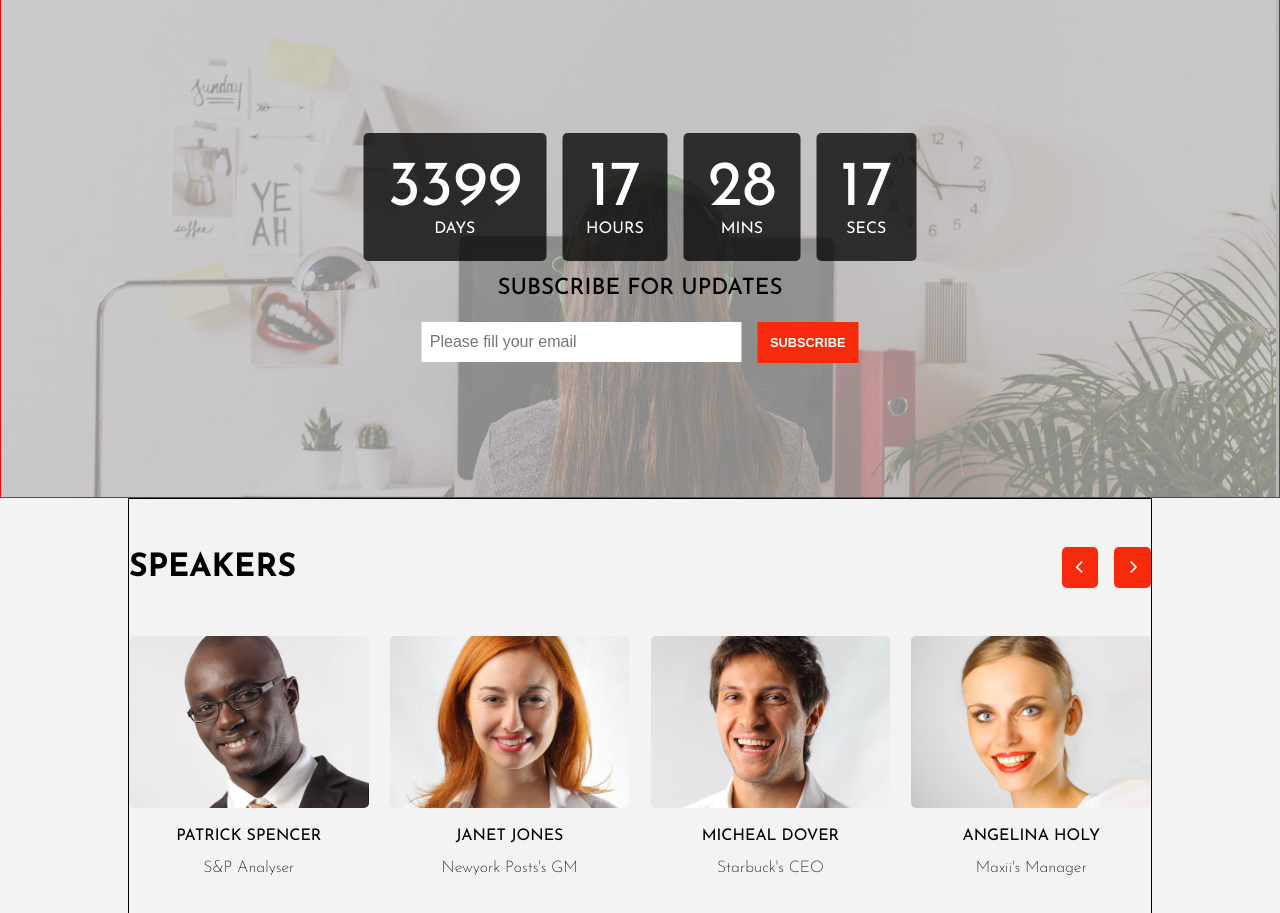
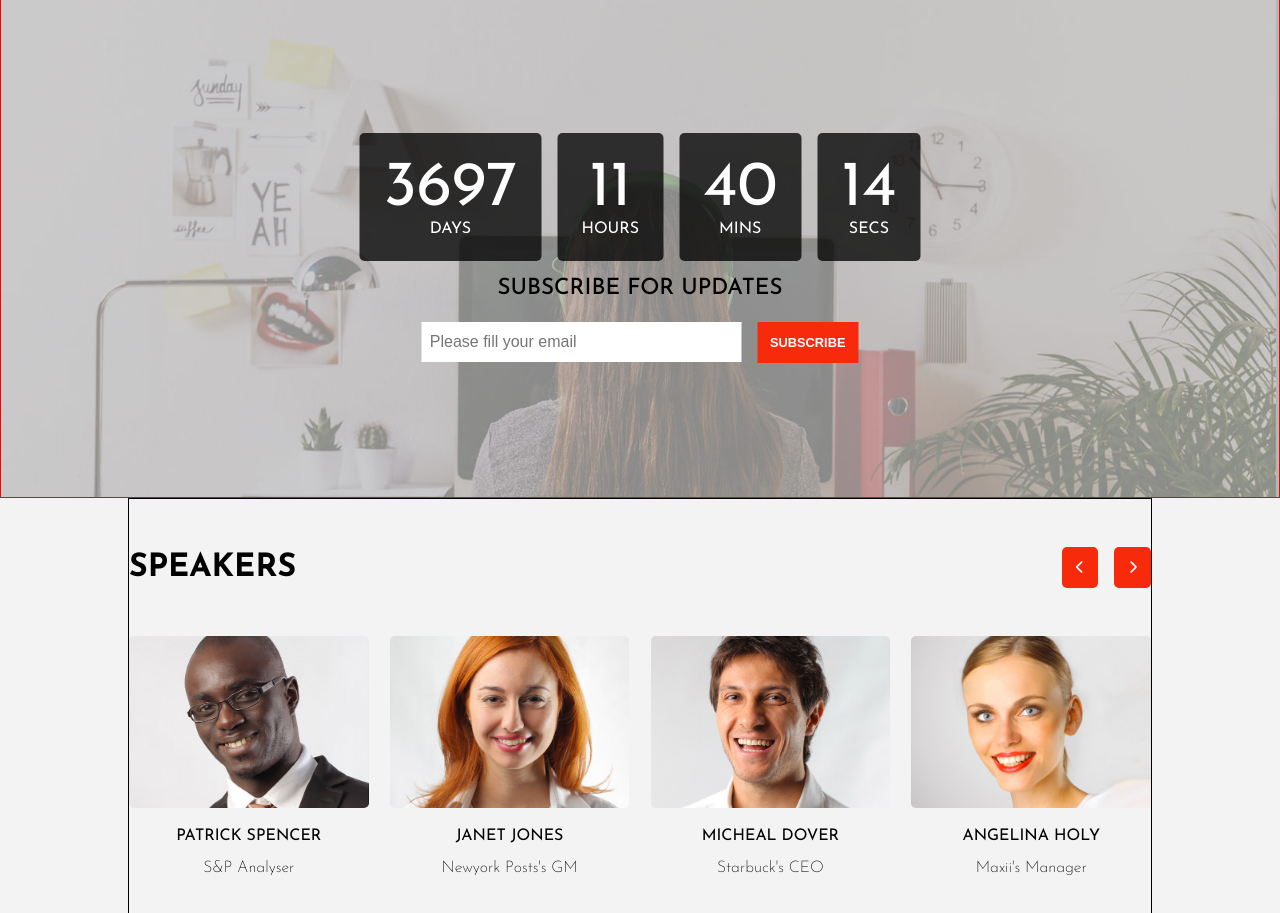
Before and after one commit to reistence/proj-html-vuejs, a Vue app: page / in a window 1280 px wide. Shown: the part 820-1733 px from the top of the page. Built offline with nearby package versions, Linux system fonts and the light colour scheme.

Commit message:
countdown functioning

```diff
--- a/src/components/BannerCountDown.vue
+++ b/src/components/BannerCountDown.vue
@@ -1,6 +1,31 @@
 <script>
 export default {
   name: "BannerCountDown",
+  data() {
+    return {
+      days: null,
+      hours: null,
+      minutes: null,
+      seconds: null,
+    };
+  },
+  created() {
+    setInterval(this.updateCount, 1000);
+  },
+  computed: {},
+  methods: {
+    updateCount() {
+      const thisYear = new Date().getFullYear();
+      const target = new Date(`January 01 ${thisYear + 11} 00:00:00`);
+
+      const today = new Date();
+      const diff = target - today;
+      this.days = Math.floor(diff / 1000 / 60 / 60 / 24);
+      this.hours = Math.floor(diff / 1000 / 60 / 60) % 24;
+      this.minutes = Math.floor(diff / 1000 / 60) % 60;
+      this.seconds = Math.floor(diff / 1000) % 60;
+    },
+  },
 };
 </script>
 
@@ -9,27 +34,30 @@ export default {
     <div class="wrapper">
       <div class="countdown">
         <div class="days">
-          <p>3399</p>
+          <p v-text="this.days"></p>
           <p>days</p>
         </div>
-        <div class="hours">
-          <p>17</p>
+        <div>
+          <p v-text="this.hours < 10 ? '0' + this.hours : this.hours"></p>
           <p>hours</p>
         </div>
-        <div class="mins">
-          <p>28</p>
+        <div>
+          <p v-text="this.minutes < 10 ? '0' + this.minutes : this.minutes"></p>
           <p>mins</p>
         </div>
-        <div class="secs">
-          <p>17</p>
-          <p>secs</p>
+        <div id="secs">
+          <p
+            id="secsN"
+            v-text="this.seconds < 10 ? '0' + this.seconds : this.seconds"
+          ></p>
+          <p id="secsP">secs</p>
         </div>
       </div>
       <div class="banner-txt">
         <p>subscribe for updates</p>
         <div>
-          <input type="text" placeholder="Please fill your email" />
-          <button>Subscribe</button>
+          <input type="email" placeholder="Please fill your email" />
+          <button @click="updateCount">Subscribe</button>
         </div>
       </div>
     </div>
@@ -58,24 +86,45 @@ export default {
       display: flex;
       flex-direction: row;
       justify-content: center;
-      align-items: center;
+      align-items: stretch;
+
       gap: 1em;
 
       div {
         background-color: rgba(0, 0, 0, 0.77);
         padding: 1.5em;
+        width: max-content;
         margin-bottom: 1em;
         border-radius: 5px;
         color: $white;
         text-align: center;
+        position: relative;
 
         p:first-child {
           font-size: 4rem;
+          transition: all 300ms linear;
         }
         p:nth-child(2) {
           text-transform: uppercase;
           font-size: 1rem;
         }
+
+        // #secs {
+        //   width: 10em;
+        // }
+
+        // #secsN {
+        //   position: absolute !important;
+        //   top: 45%;
+        //   left: 50%;
+        //   transform: translate(-50%, -50%);
+        // }
+        // #secsP {
+        //   position: absolute;
+        //   bottom: 15%;
+        //   left: 50%;
+        //   transform: translate(-50%, -50%);
+        // }
       }
     }
 
```
